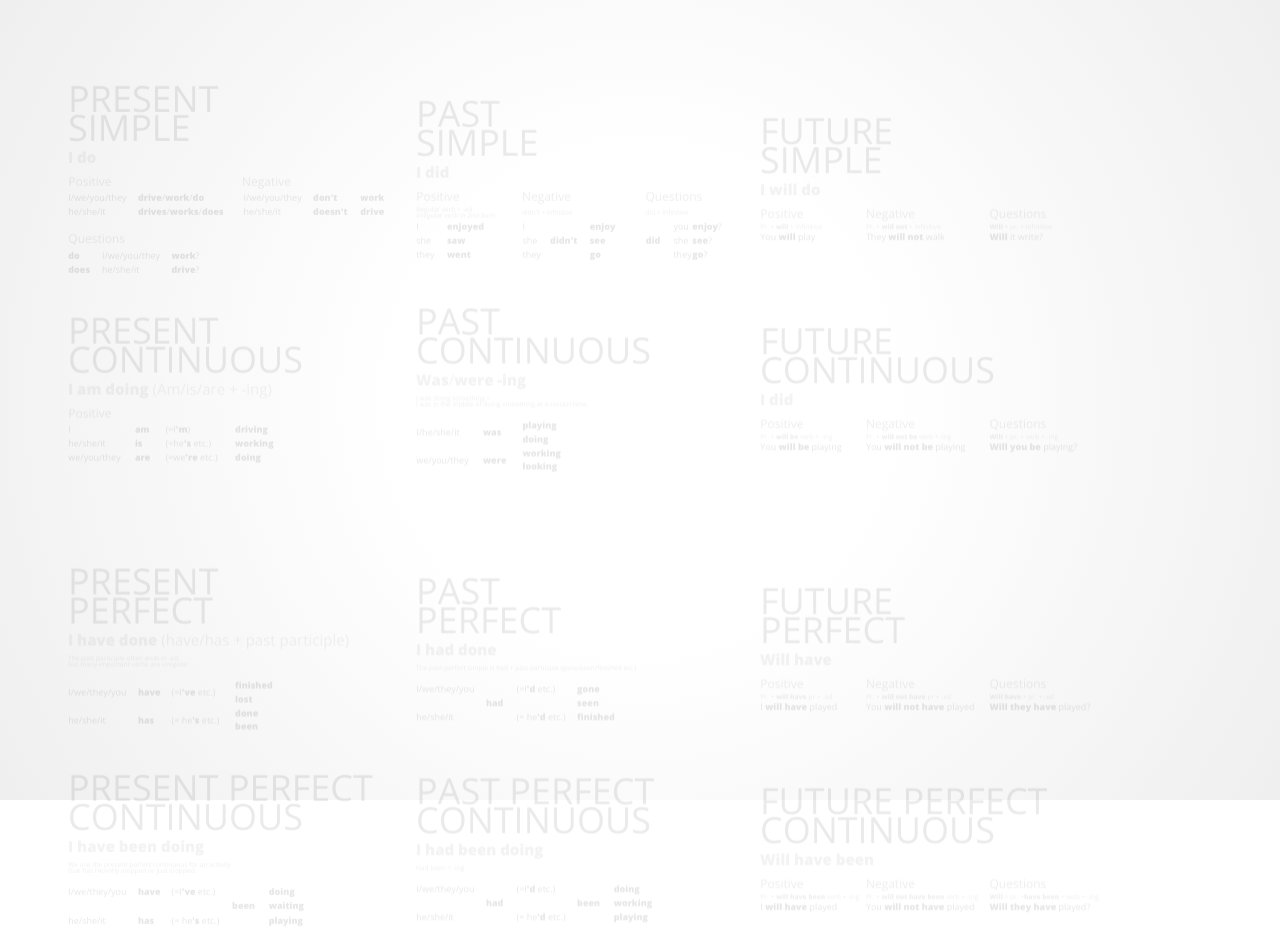
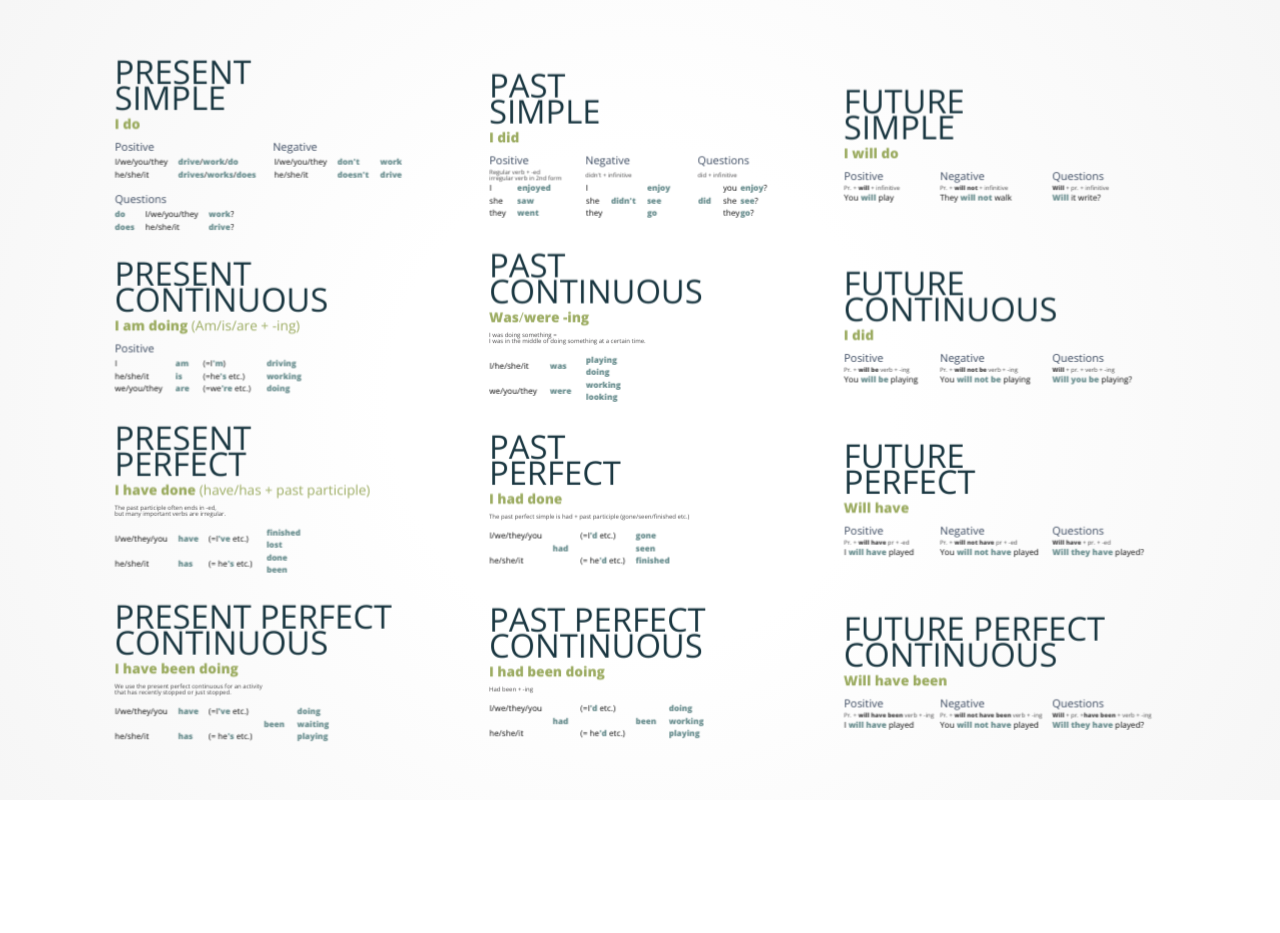
Before and after one commit to natacodes/english-tenses, a plain HTML site: page index.html in a window 1280 px wide. After the commit the page ends 800 px from the top, so only its background shows below. Drawn offline with nearby package versions, Linux system fonts and the light colour scheme.

Commit message:
alignment of the table

```diff
--- a/css/style.css
+++ b/css/style.css
@@ -5,8 +5,8 @@ body { font-family: 'Open Sans', sans-serif; line-height: .8; font-size: 45px; }
 	position: fixed;
 	height: 100%;
 	width: 100%;
-	background: -moz-radial-gradient(50% 50%, farthest-side, #fff, #efefef);
-	background: -webkit-gradient(radial, 50% 50%, 250, 50% 50%, 750, from(#fff), to(#efefef));
+	background: -moz-radial-gradient(50% 50%, farthest-side, #fff, #F6F6F6);
+	background: -webkit-gradient(radial, 50% 50%, 250, 50% 50%, 750, from(#fff), to(#F6F6F6));
 	z-index: 0;
     opacity: 1;
 }
@@ -33,7 +33,7 @@ body { font-family: 'Open Sans', sans-serif; line-height: .8; font-size: 45px; }
 }
 
 .title-third {
-    color: #303030;
+    color: #193640;
     font-size: 120px;
     text-transform: uppercase;
     margin: 0;
@@ -43,7 +43,7 @@ body { font-family: 'Open Sans', sans-serif; line-height: .8; font-size: 45px; }
 }
 
 .title-fourth {
-    color: #808080;
+    color: #9CAC62;
     font-size: 50px;
     line-height: 2;
     font-weight: 400;
@@ -58,7 +58,7 @@ body { font-family: 'Open Sans', sans-serif; line-height: .8; font-size: 45px; }
 
 .step {
     width: 1240px;
-    padding: 20px;
+    /*padding: 20px;*/
 
     -webkit-box-sizing: border-box;
     -moz-box-sizing:    border-box;
@@ -72,10 +72,10 @@ body { font-family: 'Open Sans', sans-serif; line-height: .8; font-size: 45px; }
     -o-transition:      opacity 1s;
     transition:         opacity 1s;
 
-    text-shadow: rgba(0,0,0,.01) 0 0 1px; /* Chrome @font-face anti-aliasing fix */
+    /*text-shadow: rgba(0,0,0,.01) 0 0 1px;*/ /* Chrome @font-face anti-aliasing fix */
 }
 
-.step:not(.active) { opacity: 0.1; }
+/*.step:not(.active) { opacity: 0.1; }*/
 
 
 /* The main style text */
@@ -87,17 +87,18 @@ body { font-family: 'Open Sans', sans-serif; line-height: .8; font-size: 45px; }
 }
 .text-style-one span {
     font-weight: 700;
+    color: #648A8B;
 }
 
 .text-style-two {
-    color: #505050;
+    color: #37465D;
     font-size: 40px;
     line-height: 1.5;
     font-weight: 500;
     display: block;
 }
 .text-style-three {
-    color: #606060;
+    color: #454445;
     font-size: 22px;
     line-height: 1;
     font-weight: 400;
--- a/index.html
+++ b/index.html
@@ -26,10 +26,11 @@
 		</div>
 	 --><!-- Main title ends -->
 
-	<div class="step" data-x="1000" data-y="1750" data-scale="5"></div>
+	<div class="step" data-x="1000" data-y="2000" data-scale="5.5">
+	</div>
 
 	<!-- Present simple starts -->
-		<div class="step" data-x="-960" data-y="650" data-scale="1.5">
+		<div class="step" data-x="-960" data-y="600" data-scale="1.5">
 		  <div class="title-third">Present <br />simple</div>
 			<div class="title-fourth"><span>I do</span></div>
 
@@ -91,7 +92,7 @@
 	<!-- Present simple ends -->
 
 	<!-- Past simple starts -->
-		<div class="step" data-x="780" data-y="650" data-scale="1.5">
+		<div class="step" data-x="1100" data-y="600" data-scale="1.5">
 			<div class="title-third">Past <br />simple</div>
 			<div class="title-fourth"><span>I did </span></div>
 
@@ -146,7 +147,7 @@
 	<!-- Past simple ends -->
 
 	<!-- Future Simple starts -->
-	<div class="step" data-x="2500" data-y="650" data-scale="1.5">
+	<div class="step" data-x="3050" data-y="600" data-scale="1.5">
 		<div class="title-third">Future<br />simple</div>
 		<div class="title-fourth"><span>I will do</span></div>
 
@@ -186,8 +187,8 @@
 	<!-- Future Simple ends -->
 
 	<!-- Present continuous starts -->
-	<div class="step" data-x="-960" data-y="1700" data-scale="1.5">
-			<div class="title-third">Present continuous</div>
+	<div class="step" data-x="-960" data-y="1600" data-scale="1.5">
+			<div class="title-third">Present<br />continuous</div>
 			<div class="title-fourth"><span>I am doing  </span>(Am/is/are + -ing)</div>
 
 			<div class="text-style-two">
@@ -220,7 +221,7 @@
 	<!-- Present continuous ends -->
 
 	<!-- Past continuous starts -->
-		<div class="step" data-x="780" data-y="1700" data-scale="1.5">
+		<div class="step" data-x="1100" data-y="1600" data-scale="1.5">
 			<div class="title-third">Past<br />continuous</div>
 			<div class="title-fourth">
 				<span>Was</span>/<span>were -ing</span>
@@ -249,7 +250,7 @@
 	<!-- Past continuous ends -->
 
 	<!-- Future Continuous starts -->
-		<div class="step" data-x="2500" data-y="1700" data-scale="1.5">
+		<div class="step" data-x="3050" data-y="1600" data-scale="1.5">
 			<div class="title-third">Future <br />Continuous</div>
 			<div class="title-fourth"><span>I did </span></div>
 
@@ -280,7 +281,7 @@
 	<!-- Future Continuous ends -->
 
 	<!-- Present perfect starts -->
-		<div class="step" data-x="-960" data-y="3000" data-scale="1.5">
+		<div class="step" data-x="-960" data-y="2550" data-scale="1.5">
 			<div class="title-third">Present<br />perfect</div>
 			<div class="title-fourth">
 				<span>I have done</span> (have/has + past participle)
@@ -309,7 +310,7 @@
 	<!-- Present perfect ends -->
 
 	<!-- Past perfect starts -->
-		<div class="step" data-x="780" data-y="3000" data-scale="1.5">
+		<div class="step" data-x="1100" data-y="2550" data-scale="1.5">
 			<div class="title-third">Past<br />perfect</div>
 			<div class="title-fourth">
 				<span>I had done</span>
@@ -345,7 +346,7 @@
 	<!-- Past perfect ends -->
 
 	<!-- Future perfect starts -->
-		<div class="step" data-x="2500" data-y="3000" data-scale="1.5">
+		<div class="step" data-x="3050" data-y="2550" data-scale="1.5">
 			<div class="title-third">Future <br />Perfect</div>
 			<div class="title-fourth"><span>Will have</span></div>
 
@@ -376,7 +377,7 @@
 	<!-- Future perfect ends -->
 
 	<!-- Present perfect continuous starts -->
-		<div class="step" data-x="-960" data-y="4000" data-scale="1.5">
+		<div class="step" data-x="-960" data-y="3500" data-scale="1.5">
 			<div class="title-third">Present perfect<br />continuous</div>
 			<div class="title-fourth">
 				<span>I have been doing</span>
@@ -415,7 +416,7 @@
 	<!-- Present perfect continuous ends -->
 
 	<!-- Past perfect continuous -->
-		<div class="step" data-x="780" data-y="4000" data-scale="1.5">
+		<div class="step" data-x="1100" data-y="3500" data-scale="1.5">
 			<div class="title-third">Past perfect<br />continuous</div>
 			<div class="title-fourth">
 				<span>I had been doing</span>
@@ -454,7 +455,7 @@
 	<!-- Past perfect continuous ends -->
 
 	<!-- Future Perfect Continuous starts -->
-		<div class="step" data-x="2500" data-y="4000" data-scale="1.5">
+		<div class="step" data-x="3050" data-y="3500" data-scale="1.5">
 			<div class="title-third">Future Perfect<br /> Continuous</div>
 			<div class="title-fourth"><span>Will have been</span></div>
 
```
